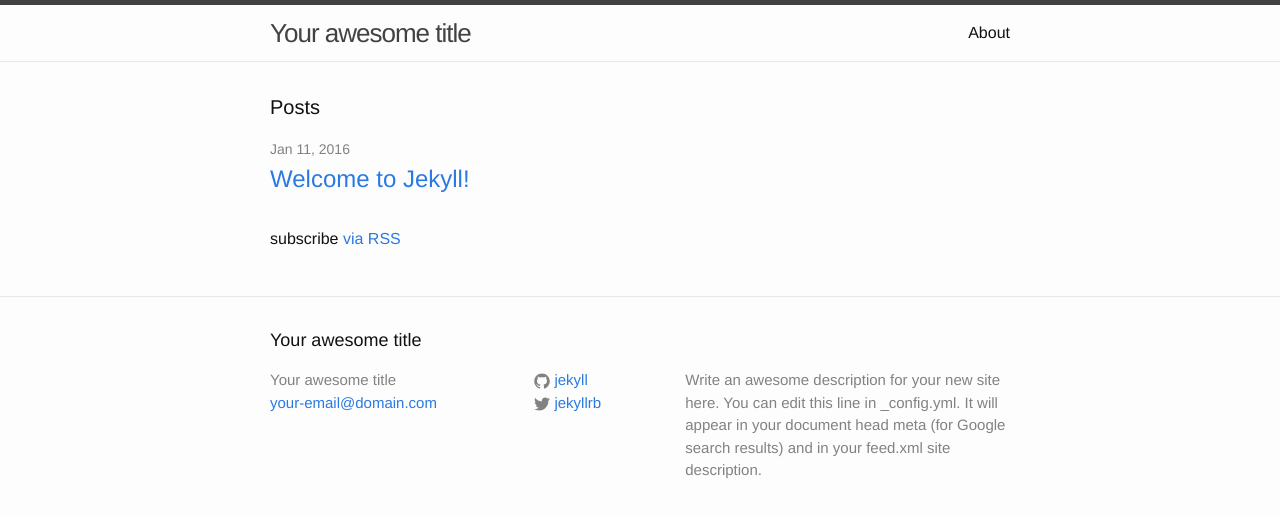
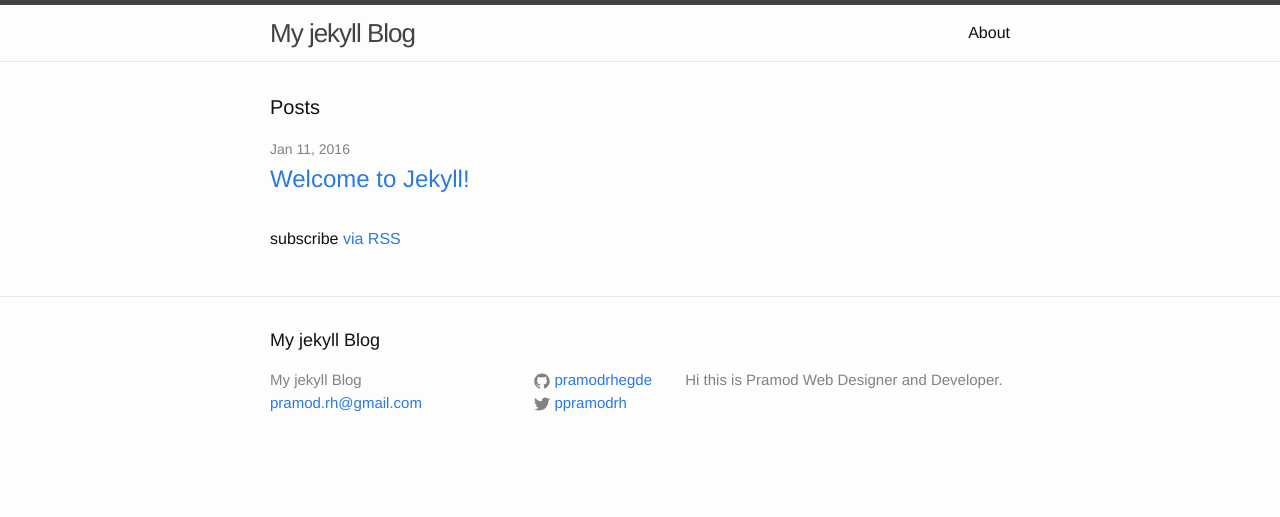
Before and after one commit to pramodrhegde/jekyll-blog, a Jekyll site: the page built from index.html, in a window 1280 px wide. Shown: the top 517 px of the page. Built offline with Jekyll 4.4.1, drawn with Linux system fonts in a browser that asks for light colours.

Commit message:
config changes

```diff
--- a/_config.yml
+++ b/_config.yml
@@ -6,16 +6,17 @@
 # 'jekyll serve'. If you change this file, please restart the server process.
 
 # Site settings
-title: Your awesome title
-email: your-email@domain.com
+title: My jekyll Blog
+email: pramod.rh@gmail.com
 description: > # this means to ignore newlines until "baseurl:"
-  Write an awesome description for your new site here. You can edit this
-  line in _config.yml. It will appear in your document head meta (for
-  Google search results) and in your feed.xml site description.
+  Hi this is Pramod Web Designer and Developer.
 baseurl: "" # the subpath of your site, e.g. /blog
 url: "http://yourdomain.com" # the base hostname & protocol for your site
-twitter_username: jekyllrb
-github_username:  jekyll
+twitter_username: ppramodrh
+github_username:  pramodrhegde
+facebook_username: ppramodrh
+
+permalink: /:categories/:title
 
 # Build settings
 markdown: kramdown
```
